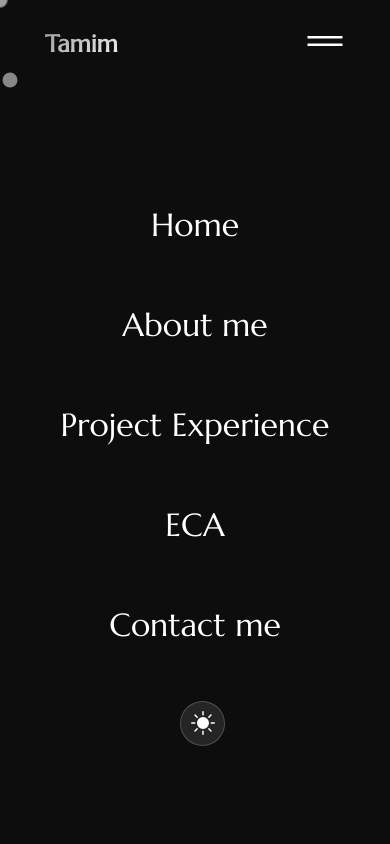
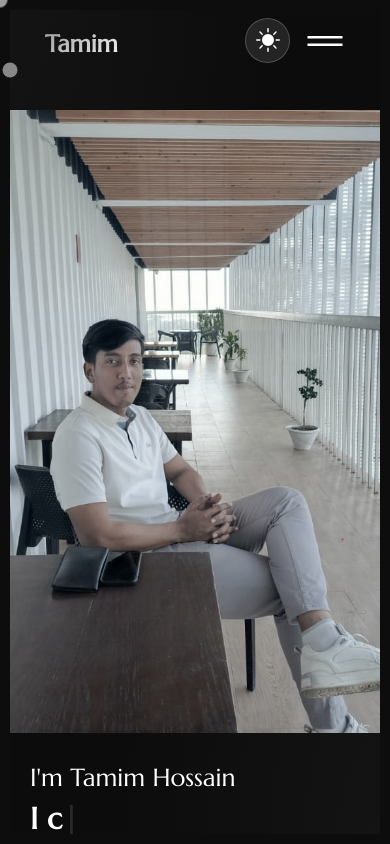
Before and after one commit to tamimhossain11/portfolio, a React (Create React App) app: page / in a window 390 px wide. Shown: the top 844 px of the page. Built offline with nearby package versions, Linux system fonts and the light colour scheme.

Commit message:
updated features and designs and design imperfections

```diff
--- a/src/app/App.js
+++ b/src/app/App.js
@@ -23,20 +23,24 @@ export default function App() {
           const targetId = href.substring(1);
           const targetElement = document.getElementById(targetId);
           if (targetElement) {
-            const headerOffset = 80;
+            // Calculate header offset (adjust based on header height)
+            const headerOffset = window.innerWidth <= 768 ? 70 : 80;
             const elementPosition = targetElement.getBoundingClientRect().top;
             const offsetPosition = elementPosition + window.pageYOffset - headerOffset;
 
-            window.scrollTo({
-              top: offsetPosition,
-              behavior: "smooth"
+            // Use requestAnimationFrame for better mobile performance
+            requestAnimationFrame(() => {
+              window.scrollTo({
+                top: Math.max(0, offsetPosition),
+                behavior: "smooth"
+              });
             });
           }
         }
       }
     };
 
-    document.addEventListener("click", handleAnchorClick);
+    document.addEventListener("click", handleAnchorClick, { passive: false });
     return () => {
       document.removeEventListener("click", handleAnchorClick);
     };
--- a/src/header/index.js
+++ b/src/header/index.js
@@ -10,18 +10,28 @@ const Headermain = () => {
   const [isScrolled, setIsScrolled] = useState(false);
 
   const handleToggle = () => {
-    setActive(!isActive);
-    document.body.classList.toggle("ovhidden");
+    const newState = !isActive;
+    setActive(newState);
+    if (newState) {
+      document.body.classList.add("ovhidden");
+    } else {
+      document.body.classList.remove("ovhidden");
+    }
+  };
+
+  const handleLinkClick = () => {
+    setActive(false);
+    document.body.classList.remove("ovhidden");
   };
 
   useEffect(() => {
     const handleResize = () => {
-      if (window.innerWidth <= 768) {
-        setIsSmallScreen(true);
+      const isMobile = window.innerWidth <= 768;
+      setIsSmallScreen(isMobile);
+      if (!isMobile) {
+        // Always close menu when switching to desktop
         setActive(false);
-      } else {
-        setIsSmallScreen(false);
-        setActive(false);
+        document.body.classList.remove("ovhidden");
       }
     };
 
@@ -30,12 +40,20 @@ const Headermain = () => {
       setIsScrolled(scrollPosition > 50);
     };
 
+    // Initialize on mount
+    const isMobile = window.innerWidth <= 768;
+    setIsSmallScreen(isMobile);
+    setActive(false);
+    document.body.classList.remove("ovhidden");
+
     window.addEventListener("resize", handleResize);
     window.addEventListener("scroll", handleScroll);
 
     return () => {
       window.removeEventListener("resize", handleResize);
       window.removeEventListener("scroll", handleScroll);
+      // Cleanup: ensure body scroll is restored
+      document.body.classList.remove("ovhidden");
     };
   }, []);
 
@@ -78,33 +96,33 @@ const Headermain = () => {
         </div>
 
         {isSmallScreen && (
-          <div className={`site__navigation ${!isActive ? "menu__opend" : ""}`}>
+          <div className={`site__navigation ${isActive ? "menu__opend" : ""}`}>
             <div className="bg__menu h-100">
               <div className="menu__wrapper">
                 <div className="menu__container p-3">
                   <ul className="the_menu">
                     <li className="menu_item">
-                      <a onClick={handleToggle} href="#home" className="my-3">
+                      <a onClick={handleLinkClick} href="#home" className="my-3">
                         Home
                       </a>
                     </li>
                     <li className="menu_item">
-                      <a onClick={handleToggle} href="#about" className="my-3">
+                      <a onClick={handleLinkClick} href="#about" className="my-3">
                         About me
                       </a>
                     </li>
                     <li className="menu_item">
-                      <a onClick={handleToggle} href="#portfolio" className="my-3">
+                      <a onClick={handleLinkClick} href="#portfolio" className="my-3">
                         Project Experience
                       </a>
                     </li>
                     <li className="menu_item">
-                      <a onClick={handleToggle} href="#eca" className="my-3">
+                      <a onClick={handleLinkClick} href="#eca" className="my-3">
                         ECA
                       </a>
                     </li>
                     <li className="menu_item">
-                      <a onClick={handleToggle} href="#contact" className="my-3">
+                      <a onClick={handleLinkClick} href="#contact" className="my-3">
                         Contact me
                       </a>
                     </li>
--- a/src/header/style.css
+++ b/src/header/style.css
@@ -123,13 +123,20 @@
 }
 
 .site__navigation {
-    height: 100%;
+    height: 100vh;
     left: 0;
     overflow: hidden;
     position: fixed;
     top: 0;
     width: 100%;
     visibility: hidden;
+    z-index: 999;
+    pointer-events: none;
+}
+
+.site__navigation.menu__opend {
+    visibility: visible;
+    pointer-events: auto;
 }
 
 .menu__opend {
@@ -189,7 +196,9 @@
     position: relative;
     width: 100%;
     height: 100%;
-    overflow: hidden auto;
+    overflow-y: auto;
+    overflow-x: hidden;
+    -webkit-overflow-scrolling: touch;
 }
 
 
--- a/src/index.css
+++ b/src/index.css
@@ -28,6 +28,7 @@ html {
     scroll-behavior: smooth;
     -webkit-overflow-scrolling: touch;
     height: 100%;
+    overflow-x: hidden;
 }
 
 body {
@@ -49,6 +50,20 @@ body {
     border-right: 10px solid var(--primary-color);
     transition: all 0.3s ease;
     position: relative;
+    width: 100%;
+}
+
+body.ovhidden {
+    overflow: hidden;
+    position: fixed;
+    width: 100%;
+    height: 100%;
+}
+
+@media (max-width: 768px) {
+    body {
+        padding-top: 70px;
+    }
 }
 
 ul {
--- a/src/pages/home/style.css
+++ b/src/pages/home/style.css
@@ -995,6 +995,7 @@ section {
     html {
         scroll-behavior: smooth;
         -webkit-overflow-scrolling: touch;
+        overflow-x: hidden;
     }
 
     body {
@@ -1002,11 +1003,14 @@ section {
         overflow-y: auto;
         -webkit-overflow-scrolling: touch;
         position: relative;
+        width: 100%;
     }
 
     section {
         overflow-x: hidden;
         min-height: auto;
+        width: 100%;
+        position: relative;
     }
 
     .project-media {
@@ -1028,6 +1032,21 @@ section {
     .project-description {
         font-size: 0.9rem;
     }
+
+    /* Ensure containers don't cause horizontal scroll */
+    .container,
+    .Container {
+        max-width: 100%;
+        padding-left: 15px;
+        padding-right: 15px;
+        overflow-x: hidden;
+    }
+
+    /* Fix for intro section on mobile */
+    .intro_sec {
+        overflow-x: hidden;
+        width: 100%;
+    }
 }
 
 /* ECA Section */
```
